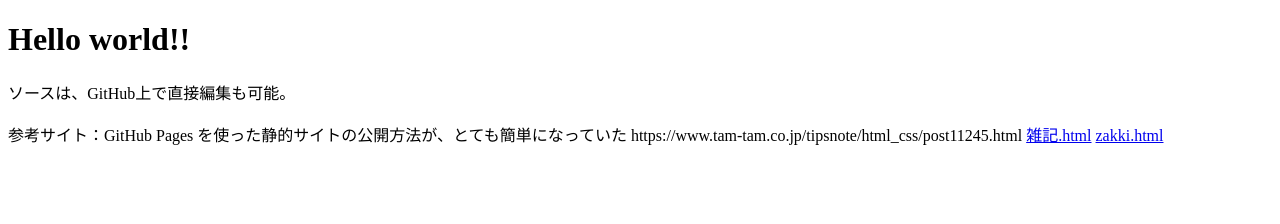
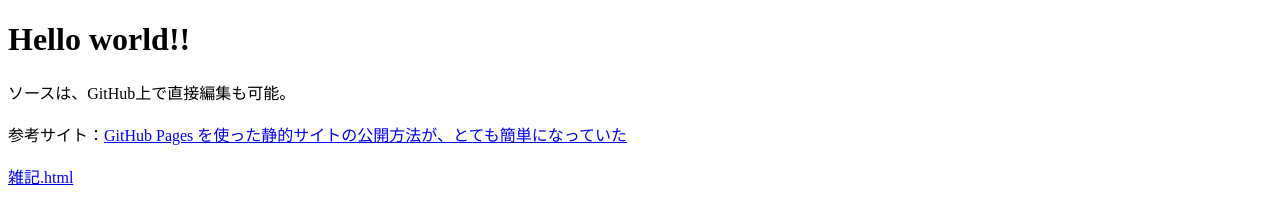
Before and after one commit to ssatoh17/gh-pages-sample, a plain HTML site: page index.html in a window 1280 px wide. Drawn offline with Linux system fonts and the light colour scheme.

Commit message:
Update index.html

```diff
--- a/index.html
+++ b/index.html
@@ -6,8 +6,8 @@
 <body>
 <h1>Hello world!!</h1>
     ソースは、GitHub上で直接編集も可能。<br><br>
-    参考サイト：GitHub Pages を使った静的サイトの公開方法が、とても簡単になっていた https://www.tam-tam.co.jp/tipsnote/html_css/post11245.html
-<a href="雑記.html">雑記.html</a>
-<a href="zakki.html">zakki.html</a>
+    参考サイト：<a href="https://www.tam-tam.co.jp/tipsnote/html_css/post11245.html">GitHub Pages を使った静的サイトの公開方法が、とても簡単になっていた</a>
+<br><br>
+    <a href="雑記.html" target="_blank">雑記.html</a>
 </body>
 </html>
```
